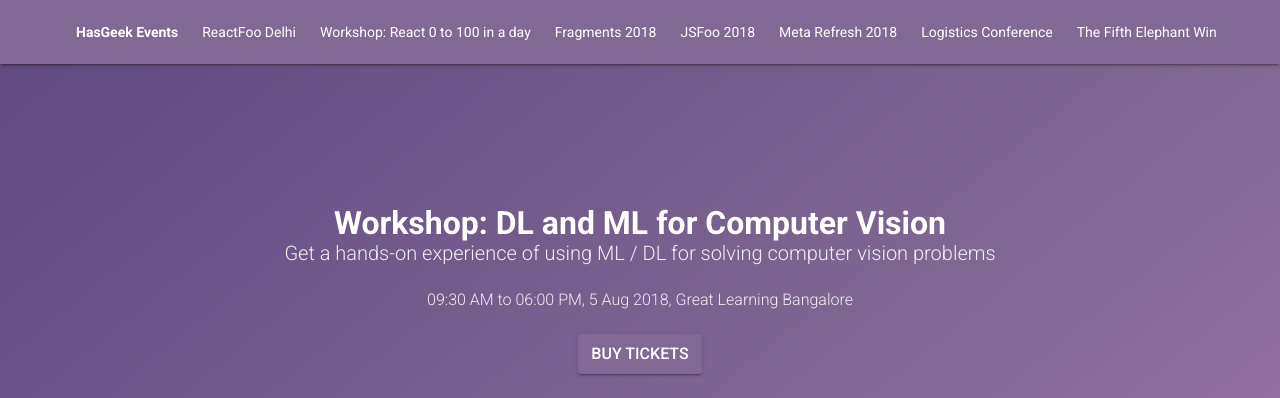
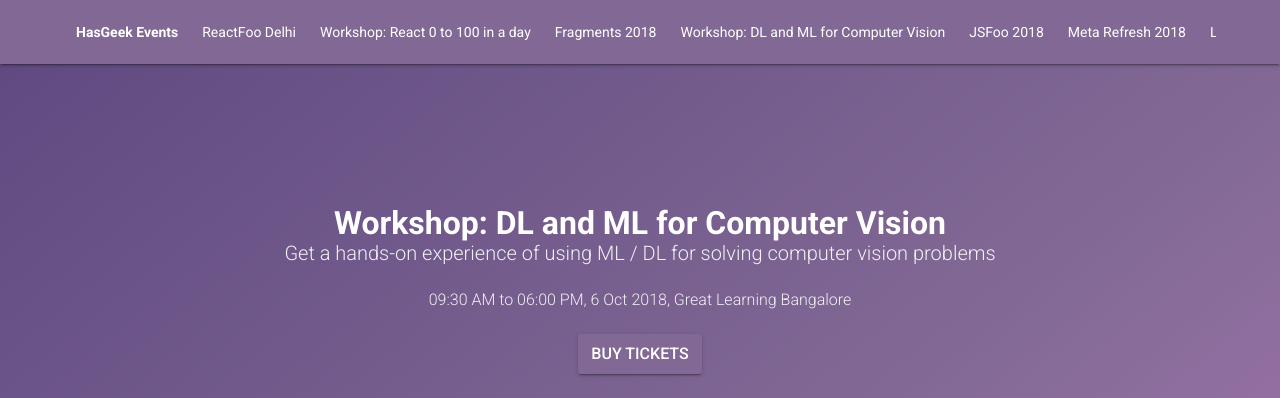
Before and after one commit to hasgeek/events, a Jekyll site: the page built from _anthillinside_events/2018-computer-vision-workshop.md, in a window 1280 px wide and 900 px high. Shown: the top 398 px of the window. Built offline with Jekyll 4.4.1, drawn with Linux system fonts in a browser that asks for light colours.

Commit message:
workshop postponed (#913)

```diff
--- a/_anthillinside_events/2018-computer-vision-workshop.md
+++ b/_anthillinside_events/2018-computer-vision-workshop.md
@@ -2,10 +2,10 @@
 layout: workshop
 title: "Workshop: DL and ML for Computer Vision"
 subtitle: "Get a hands-on experience of using ML / DL for solving computer vision problems"
-datelocation: "09:30 AM to 06:00 PM, 5 Aug 2018, Great Learning Bangalore"
+datelocation: "09:30 AM to 06:00 PM, 6 Oct 2018, Great Learning Bangalore"
 city: Bangalore
-start_time: 2018-08-05
-end_time: 2018-08-05
+start_time: 2018-10-06
+end_time: 2018-10-06
 description: "Get a hands-on experience of using ML / DL for solving computer vision problems"
 boxoffice_item_collection: "26ac0e6c-4a1d-4b13-ae9c-c8bb372dd1b1"
 boxoffice_item_categories:
```
